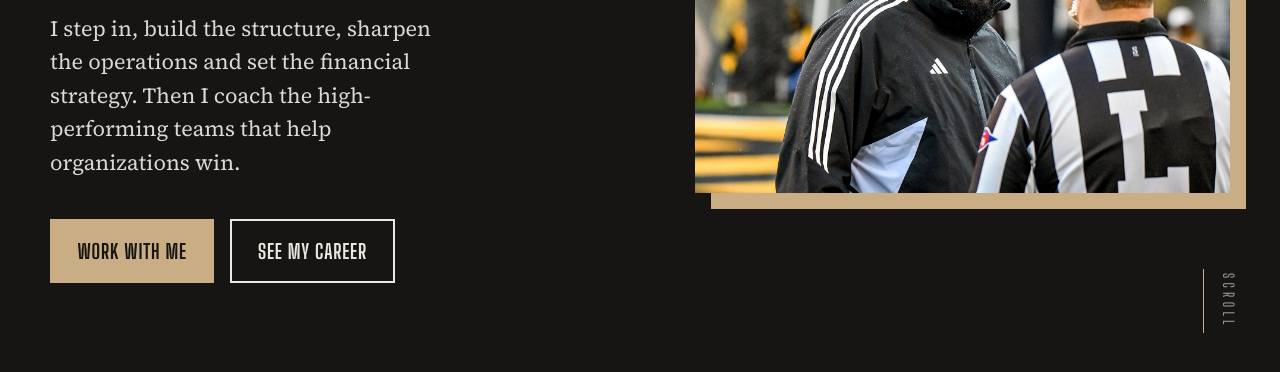
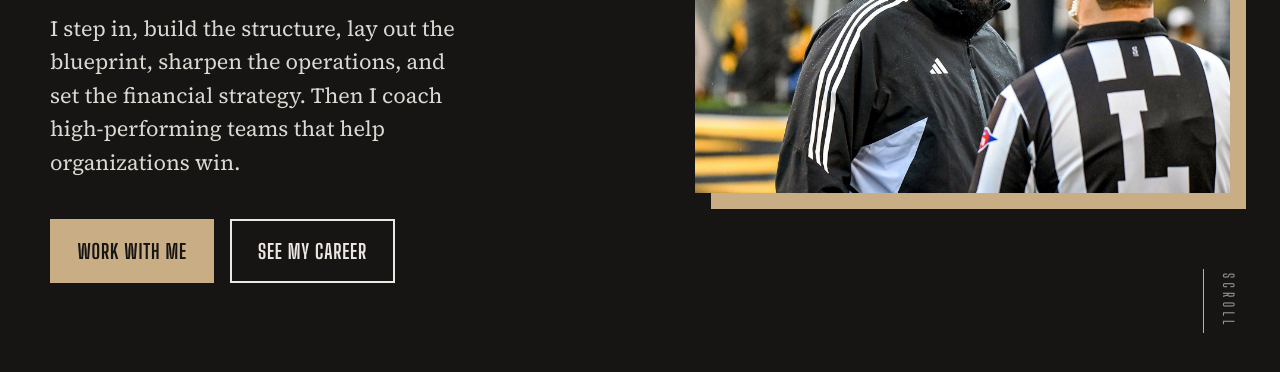
Before and after one commit to tariquebarron-spec/tbusconsult, a plain HTML site: page index.html in a window 1280 px wide. Shown: the part 428-800 px from the top of the page. Drawn offline with Linux system fonts and the light colour scheme.

Commit message:
Add blueprint to hero tagline

```diff
--- a/index.html
+++ b/index.html
@@ -300,7 +300,7 @@
     <div class="hero-text">
     <p class="role">Athletic Executive, Chef, &amp; Turnaround Consultant</p>
     <h1><span>Tarique</span><span class="last">Barron.</span></h1>
-    <p class="lede">I step in, build the structure, sharpen the operations and set the financial strategy. Then I coach the high-performing teams that help organizations win.</p>
+    <p class="lede">I step in, build the structure, lay out the blueprint, sharpen the operations, and set the financial strategy. Then I coach high-performing teams that help organizations win.</p>
     <div class="actions">
       <a class="btn btn-fill" href="#contact">Work with me</a>
       <a class="btn btn-line" href="#career">See my career</a>
```
